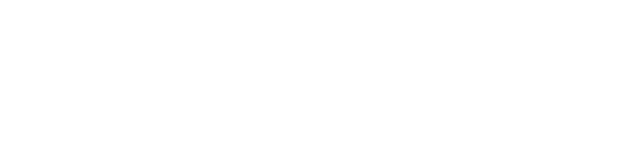
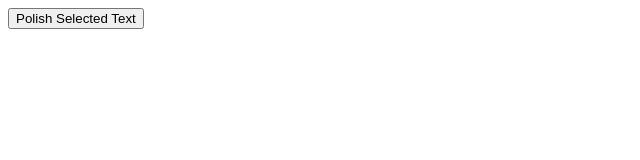
Before and after one commit to janczewskiy/tabby-text-polisher, a plain HTML site: page ui.html in a window 1280 px wide. Shown: the whole page, without its empty margins (0-640 px from the left). Drawn offline with Linux system fonts and the light colour scheme.

Commit message:
Update ui.html

```diff
--- a/ui.html
+++ b/ui.html
@@ -1,6 +1,7 @@
 <!DOCTYPE html>
 <html>
   <body>
+    <button id="polish-btn">Polish Selected Text</button>
     <div id="status"></div>
     <pre id="output"></pre>
     <script src="ui.js"></script>
```
